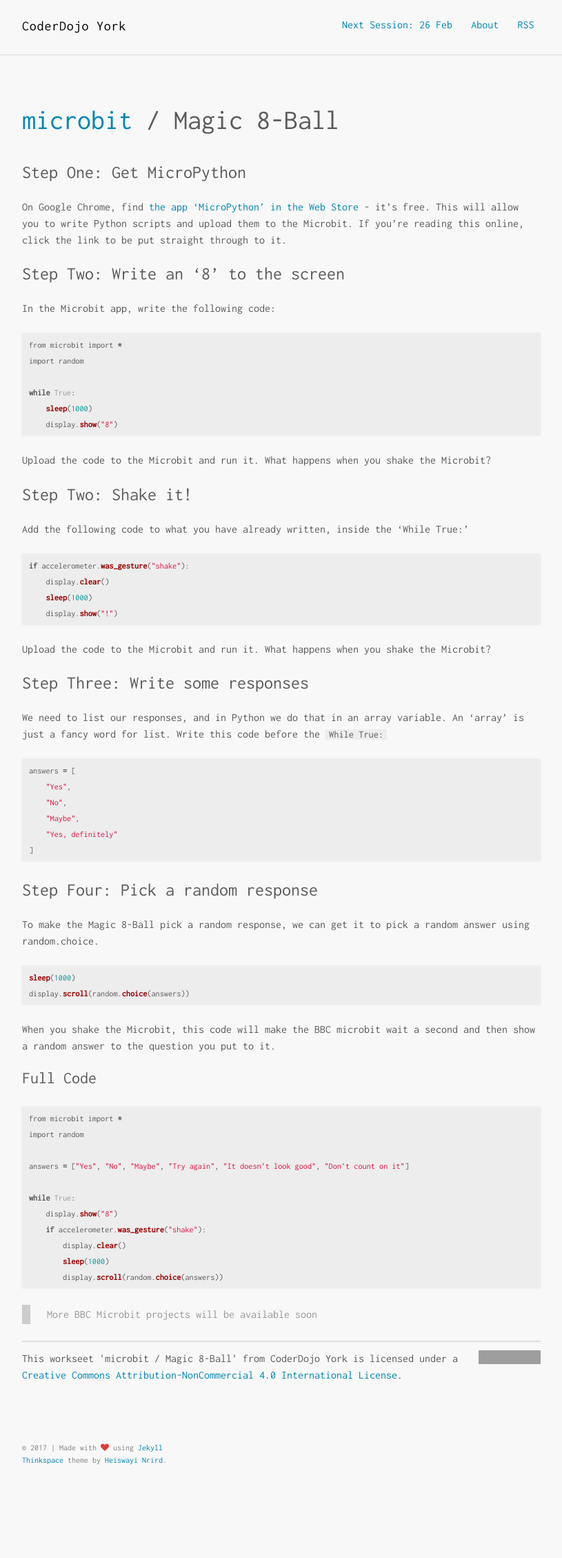
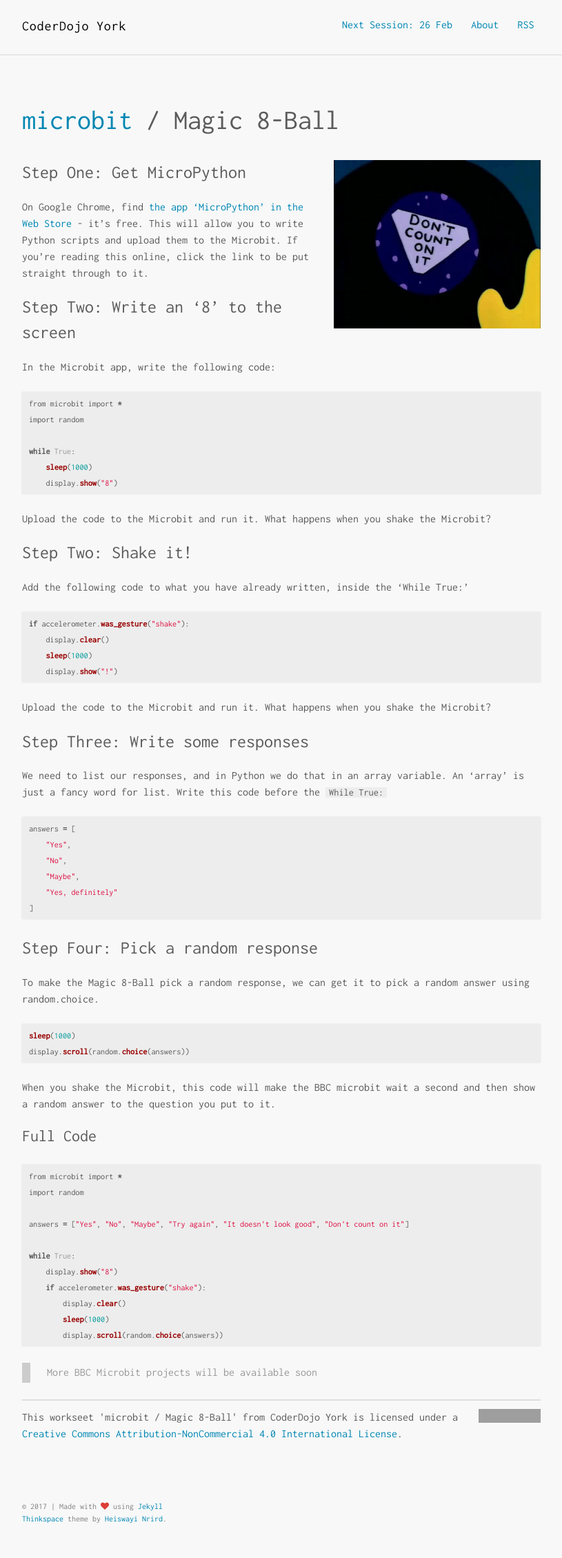
Before and after one commit to YorkDojo/yorkdojo.github.io, a Jekyll site: the page built from _worksheets/microbit/8-ball.md, in a window 1280 px wide. Shown: the whole page at 69% size, without its empty margins (232-1047 px from the left). Built offline with Jekyll 4.4.1, drawn with Linux system fonts in a browser that asks for light colours; before the commit the page ends 2173 px from its top, so only the background shows below that; grey boxes are pictures that could not be loaded.

Commit message:
Add featured images for worksheets

```diff
--- a/_worksheets/microbit/8-ball.md
+++ b/_worksheets/microbit/8-ball.md
@@ -1,7 +1,8 @@
 ---
 layout: worksheet
 type: microbit
-title: "Magic 8-Ball"
+title: Magic 8-Ball
+featured_image: 8-ball.gif
 ---
 
 ## Step One: Get MicroPython
```
Also changed, not shown: _worksheets/microbit/fireflies.md (+1 -0 lines), _worksheets/microbit/theremin.md (+1 -2 lines), _worksheets/microbit/8-ball/8-ball.gif (added), _worksheets/microbit/fireflies/fireflies.gif (added), _worksheets/microbit/theremin/theremin.gif (added).
